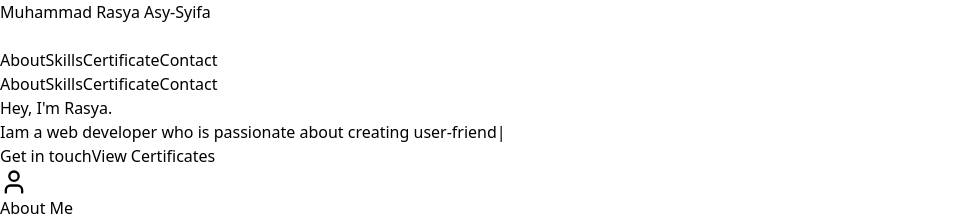
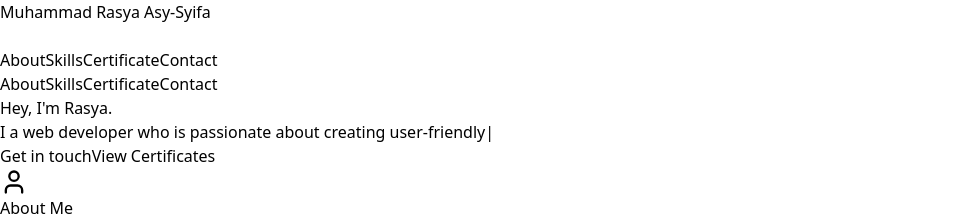
Before and after one commit to MuhammadRasyaAsySyifa/portofolio_rasya, a React (Vite) app: page / in a window 1280 px wide. Shown: the top 216 px of the page, without its empty margins (0-976 px from the left). Built offline with nearby package versions, Linux system fonts and the light colour scheme.

Commit message:
Update Portfolio.jsx

```diff
--- a/src/components/Portfolio.jsx
+++ b/src/components/Portfolio.jsx
@@ -95,7 +95,7 @@ const Portfolio = () => {
             </h1>
             <p className="text-xl mb-8 text-gray-300 leading-relaxed">
   <TypewriterEffect
-    text="I am a web developer who is passionate about creating user-friendly interfaces and efficient backend solutions. Turning ideas into reality through technology and design, one line of code at a time."
+    text="Im a web developer who is passionate about creating user-friendly interfaces and efficient backend solutions. Turning ideas into reality through technology and design, one line of code at a time."
     speed={100}
   />
 </p>
```
